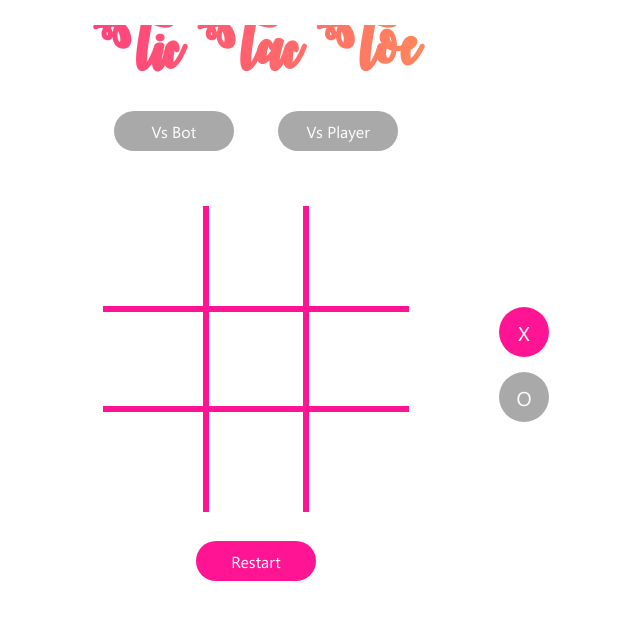
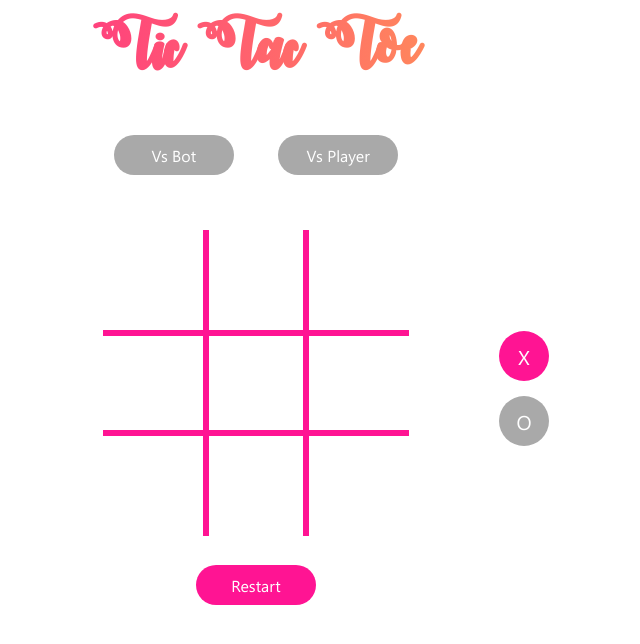
Before and after one commit to shivanshs9/learnwebdev, a plain HTML site: page index.html in a window 1280 px wide. Shown: the whole page, without its empty margins (384-1024 px from the left). Drawn offline with Linux system fonts and the light colour scheme.

Commit message:
Adjusted line-spacing

```diff
--- a/game.css
+++ b/game.css
@@ -29,12 +29,12 @@ body {
 }
 
 h1 {
-    margin-top: 25px;
     background: linear-gradient(to right, #FF1493 20%, #FFB347 80%);
     -webkit-background-clip: text;
     -webkit-text-fill-color: transparent;
     font-size: 50px;
     font-family: "October Twilight";
+    line-height: 2em;
 }
 
 .button1 {
```
